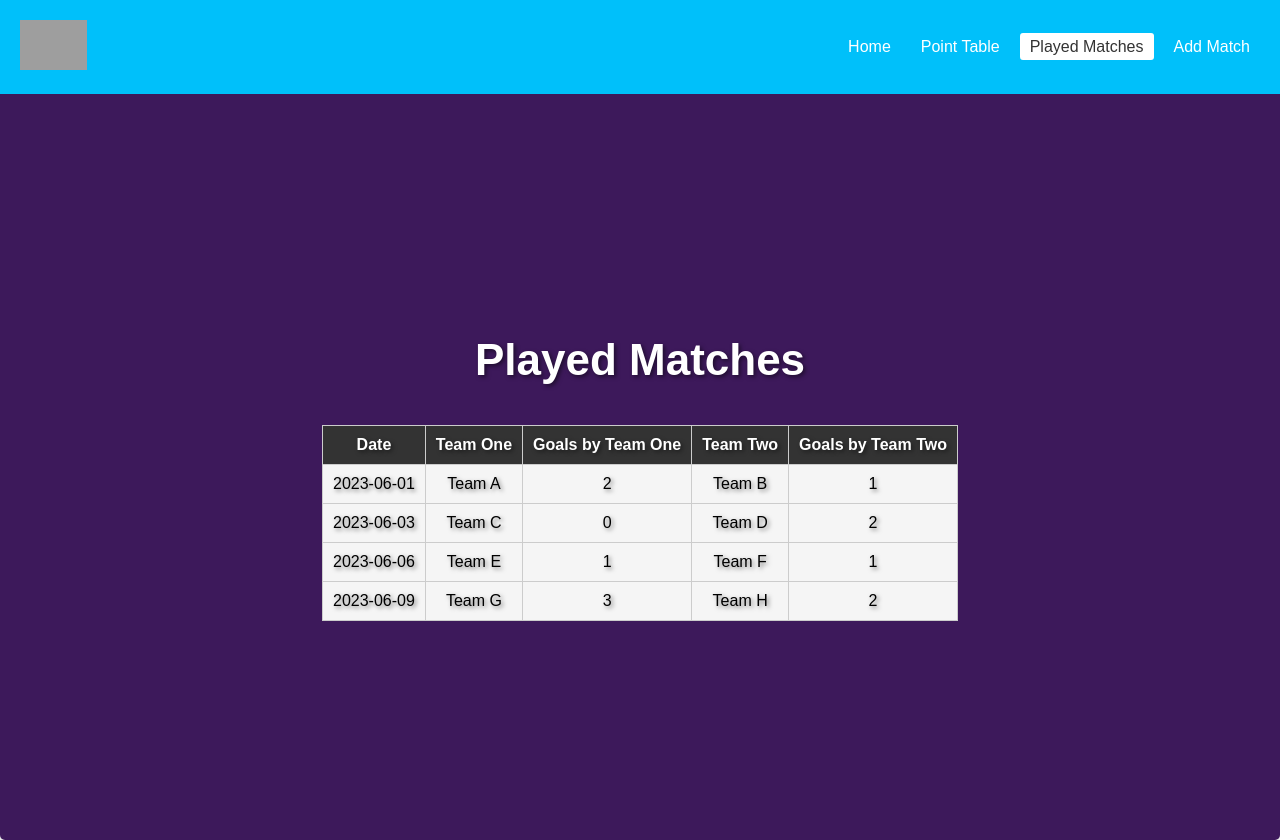
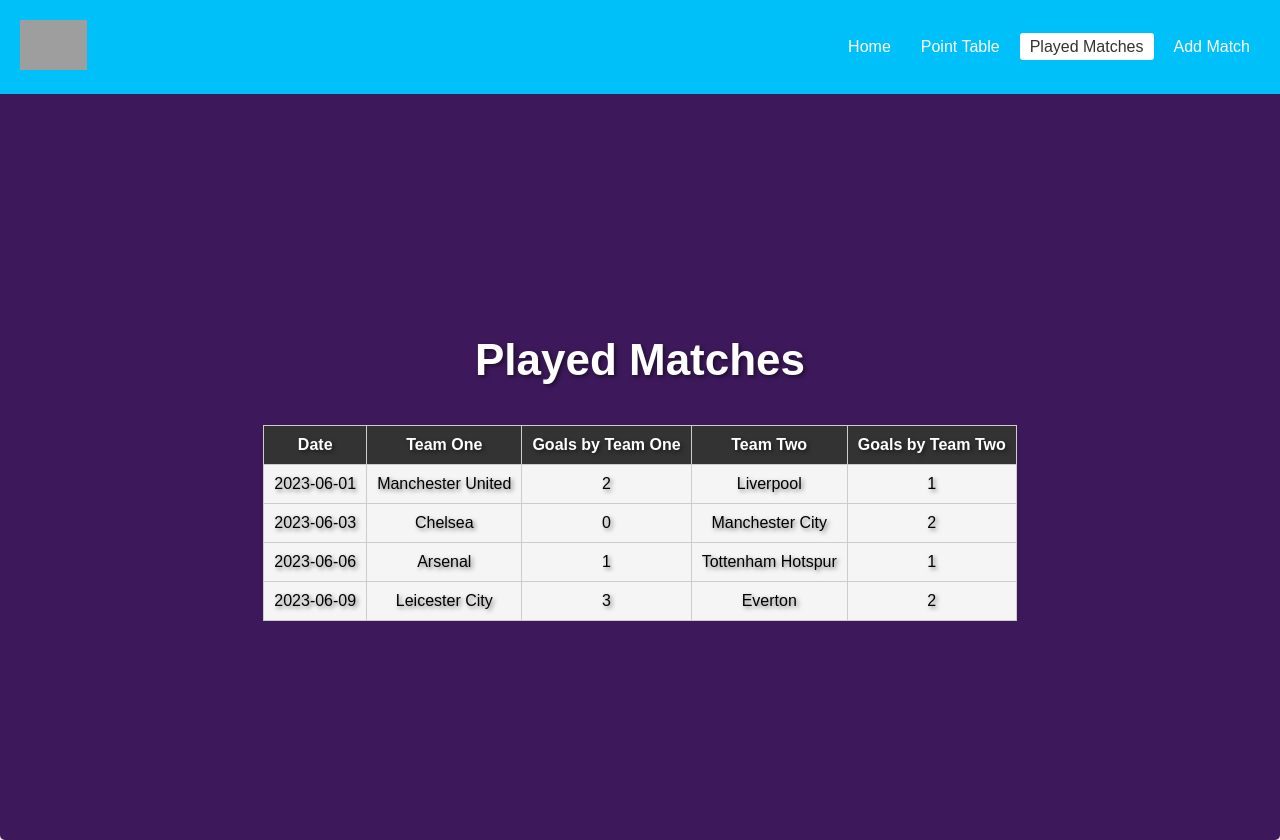
Before and after one commit to Gayan21/premier_league_Manager, a React (Create React App) app: page /played-matches in a window 1280 px wide. Built offline with nearby package versions, Linux system fonts and the light colour scheme; grey boxes are pictures that could not be loaded.

Commit message:
added premier league data

```diff
--- a/src/PlayedMatches.js
+++ b/src/PlayedMatches.js
@@ -4,10 +4,10 @@
 const PlayedMatches = () => {
   // Dummy data for played matches
   const matchesData = [
-    { date: '2023-06-01', teamOne: 'Team A', goalsOne: 2, teamTwo: 'Team B', goalsTwo: 1 },
-    { date: '2023-06-03', teamOne: 'Team C', goalsOne: 0, teamTwo: 'Team D', goalsTwo: 2 },
-    { date: '2023-06-06', teamOne: 'Team E', goalsOne: 1, teamTwo: 'Team F', goalsTwo: 1 },
-    { date: '2023-06-09', teamOne: 'Team G', goalsOne: 3, teamTwo: 'Team H', goalsTwo: 2 },
+    { date: '2023-06-01', teamOne: 'Manchester United', goalsOne: 2, teamTwo: 'Liverpool', goalsTwo: 1 },
+    { date: '2023-06-03', teamOne: 'Chelsea', goalsOne: 0, teamTwo: 'Manchester City', goalsTwo: 2 },
+    { date: '2023-06-06', teamOne: 'Arsenal', goalsOne: 1, teamTwo: 'Tottenham Hotspur', goalsTwo: 1 },
+    { date: '2023-06-09', teamOne: 'Leicester City', goalsOne: 3, teamTwo: 'Everton', goalsTwo: 2 },
   ];
 
   return (
@@ -42,6 +42,7 @@
 };
 
 export default PlayedMatches;
+
 
 
 
--- a/src/Point_Table.js
+++ b/src/Point_Table.js
@@ -4,10 +4,16 @@
 const PointsTable = () => {
   // Dummy data for points table
   const tableData = [
-    { club: 'Club A', location: 'Location A', owner: 'Owner A', points: 15, wins: 5, defeats: 2, draws: 3, matches: 10, goalsScored: 15, goalsReceived: 10 },
-    { club: 'Club B', location: 'Location B', owner: 'Owner B', points: 12, wins: 4, defeats: 3, draws: 0, matches: 7, goalsScored: 10, goalsReceived: 8 },
-    { club: 'Club C', location: 'Location C', owner: 'Owner C', points: 10, wins: 3, defeats: 4, draws: 1, matches: 8, goalsScored: 12, goalsReceived: 15 },
-    { club: 'Club D', location: 'Location D', owner: 'Owner D', points: 8, wins: 2, defeats: 5, draws: 2, matches: 9, goalsScored: 9, goalsReceived: 12 },
+    { club: 'Manchester City', location: 'Manchester', owner: 'City Football Group', points: 86, wins: 27, defeats: 6, draws: 5, matches: 38, goalsScored: 83, goalsReceived: 32 },
+    { club: 'Manchester United', location: 'Manchester', owner: 'Manchester United plc', points: 74, wins: 21, defeats: 7, draws: 11, matches: 38, goalsScored: 73, goalsReceived: 44 },
+    { club: 'Liverpool', location: 'Liverpool', owner: 'Fenway Sports Group', points: 69, wins: 20, defeats: 9, draws: 9, matches: 38, goalsScored: 68, goalsReceived: 42 },
+    { club: 'Chelsea', location: 'London', owner: 'Roman Abramovich', points: 67, wins: 19, defeats: 10, draws: 9, matches: 38, goalsScored: 58, goalsReceived: 36 },
+    { club: 'Leicester City', location: 'Leicester', owner: 'King Power International Group', points: 66, wins: 20, defeats: 10, draws: 6, matches: 38, goalsScored: 68, goalsReceived: 50 },
+    { club: 'West Ham United', location: 'London', owner: 'David Sullivan', points: 65, wins: 19, defeats: 11, draws: 8, matches: 38, goalsScored: 62, goalsReceived: 47 },
+    { club: 'Tottenham Hotspur', location: 'London', owner: 'ENIC International Ltd.', points: 62, wins: 18, defeats: 12, draws: 8, matches: 38, goalsScored: 68, goalsReceived: 45 },
+    { club: 'Arsenal', location: 'London', owner: 'KSE (Kroenke Sports & Entertainment)', points: 61, wins: 18, defeats: 13, draws: 7, matches: 38, goalsScored: 55, goalsReceived: 39 },
+    { club: 'Leeds United', location: 'Leeds', owner: 'Andrea Radrizzani', points: 59, wins: 18, defeats: 15, draws: 5, matches: 38, goalsScored: 62, goalsReceived: 54 },
+    { club: 'Everton', location: 'Liverpool', owner: 'Farhad Moshiri', points: 59, wins: 17, defeats: 13, draws: 8, matches: 38, goalsScored: 47, goalsReceived: 46 },
   ];
 
   return (
```
